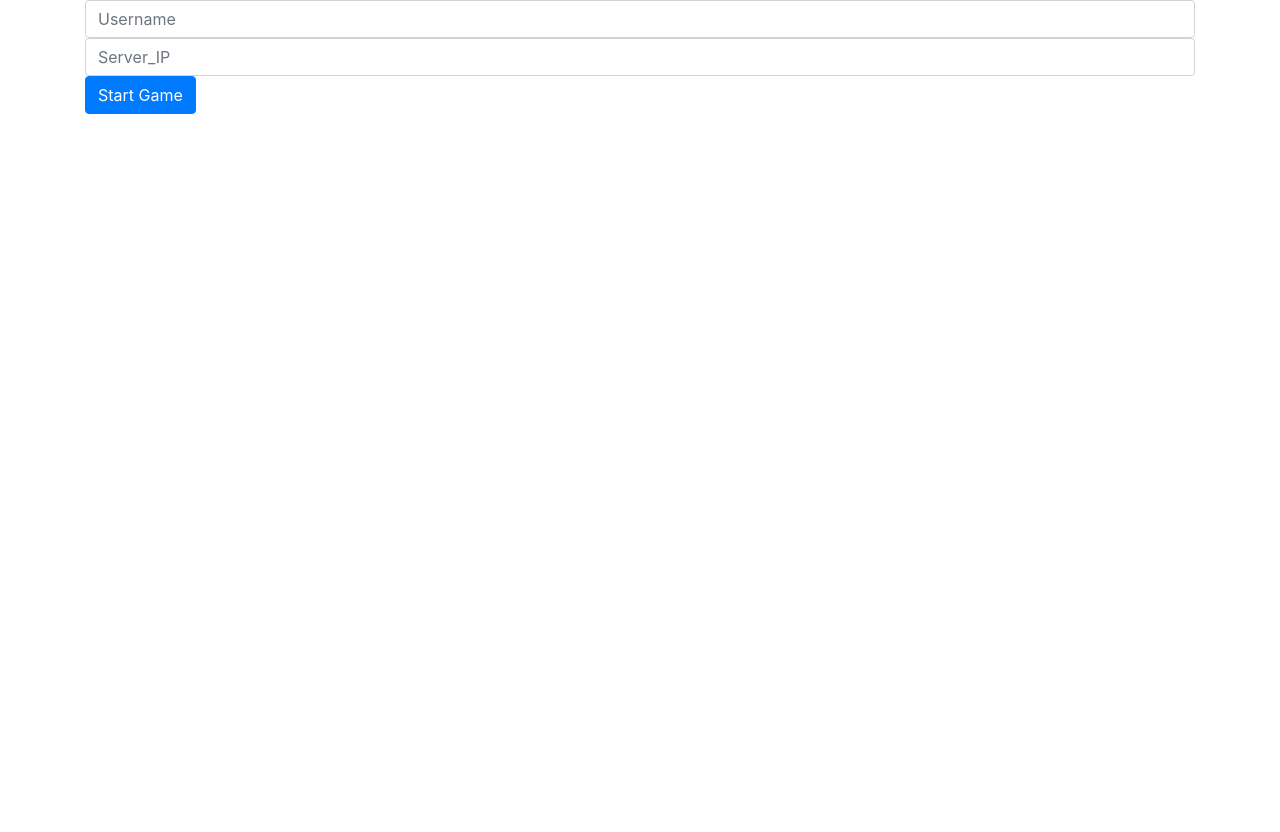
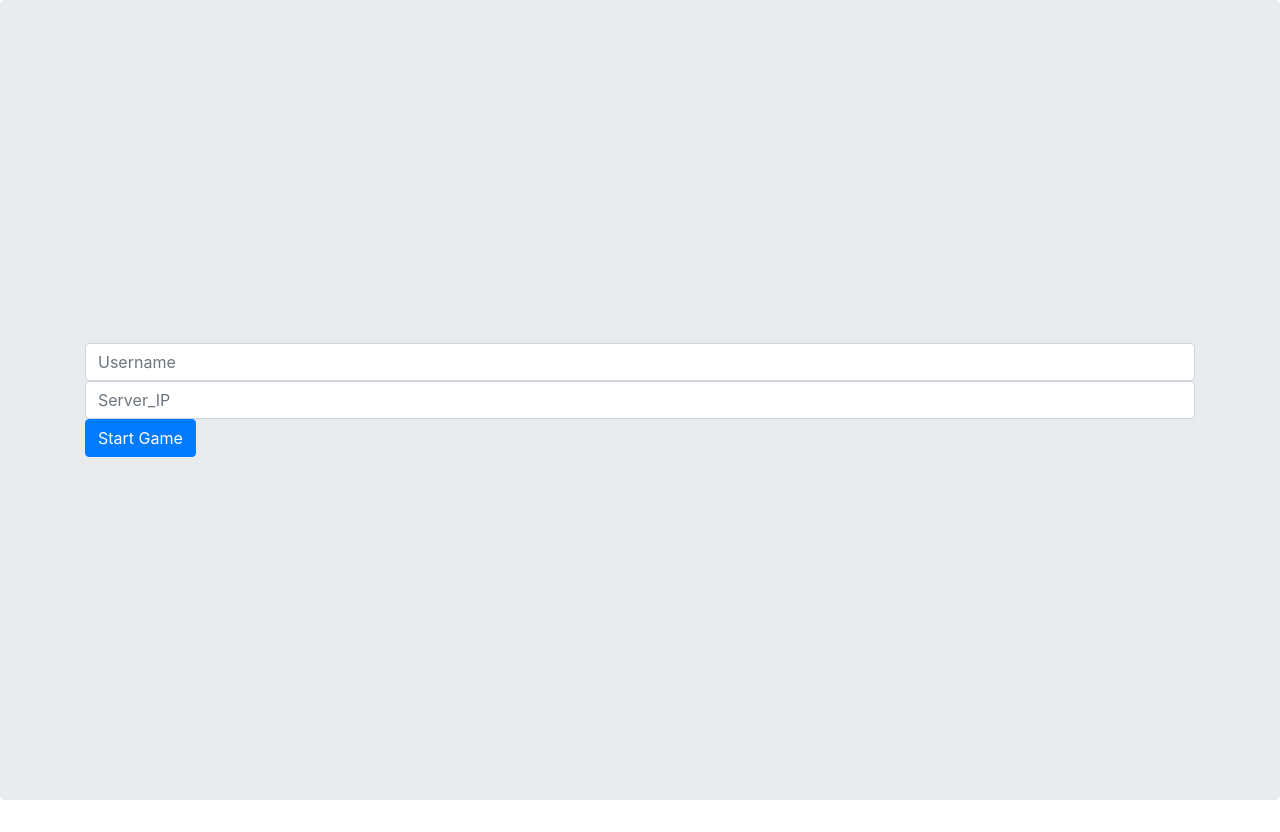
Before and after one commit to xyl1t/io-game, a website: page public/index.html in a window 1280 px wide. Before the commit the page ends 800 px from the top, so only its background shows below. Drawn offline with nearby package versions, Linux system fonts and the light colour scheme.

Commit message:
input fields now centered

```diff
--- /dev/null
+++ b/public/index.css
@@ -0,0 +1,7 @@
+.vertical-center {
+    min-height: 100%;  /* Fallback for browsers do NOT support vh unit */
+    min-height: 100vh; /* These two lines are counted as one :-)       */
+
+    display: flex;
+    align-items: center;
+  }
--- a/public/index.html
+++ b/public/index.html
@@ -3,17 +3,21 @@
 <head>
     <script src="https://ajax.googleapis.com/ajax/libs/jquery/3.6.1/jquery.min.js"></script>
     <link rel="stylesheet" href="https://cdn.jsdelivr.net/npm/bootstrap@4.4.1/dist/css/bootstrap.min.css" integrity="sha384-Vkoo8x4CGsO3+Hhxv8T/Q5PaXtkKtu6ug5TOeNV6gBiFeWPGFN9MuhOf23Q9Ifjh" crossorigin="anonymous">
+    <link rel="stylesheet" href="./index.css">
     <script src="./index_setup.js"></script>
     <meta charset="UTF-8">
     <meta http-equiv="X-UA-Compatible" content="IE=edge">
     <meta name="viewport" content="width=device-width, initial-scale=1.0">
     <title>Document</title>
+
 </head>
 <body>
-    <div class="container">
-        <input type="text" class="form-control" placeholder="Username" aria-label="Username" aria-describedby="basic-addon1">
-        <input type="text" class="form-control" placeholder="Server_IP" aria-label="Server_IP" aria-describedby="basic-addon1">
-        <button id="start_game" type="button" class="btn btn-primary">Start Game</button>
+    <div class="jumbotron d-flex align-items-center vertical-center">
+        <div class="container ">
+            <input type="text" class="form-control" placeholder="Username" aria-label="Username" aria-describedby="basic-addon1">
+            <input type="text" class="form-control" placeholder="Server_IP" aria-label="Server_IP" aria-describedby="basic-addon1">
+            <button id="start_game" type="button" class="btn btn-primary">Start Game</button>
+        </div>
     </div>
 </body>
 </html>
--- a/server.js
+++ b/server.js
@@ -19,10 +19,6 @@ const { Server } = require("socket.io");
 const io = new Server(server);
 
 app.use(express.static("public"));
-
-app.get('/', (req, res) => {
-  res.sendFile(__dirname + '/settings.html');
-});
 
 const clicks = [];
 
```
